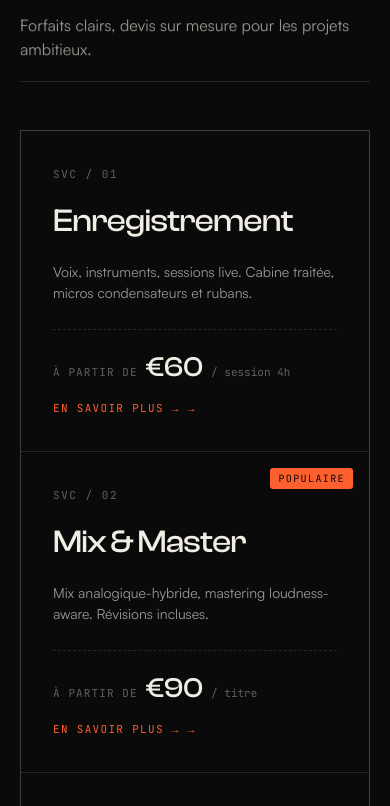
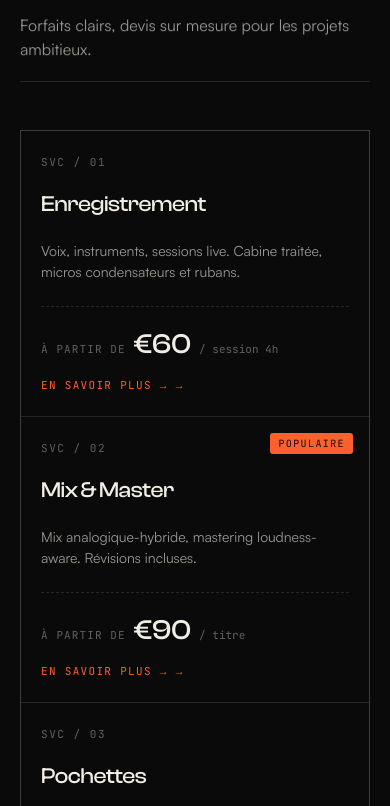
Before and after one commit to iq0boy/altitude-music, an Astro site: page /fr in a window 390 px wide. Shown: the part 1068-1874 px from the top of the page. Built offline with nearby package versions, Linux system fonts and the light colour scheme; Astro itself is replaced by a stand-in of ours.

Commit message:
fix(responsive): services grid overflow on tablet/mobile
Plain '1fr' grid columns let long content (e.g. 'Production sur-mesure'
at 32px) blow out the grid. Switch to minmax(0, 1fr), add a 2-column
tablet breakpoint, scale .service-name with clamp(), and let long words
hyphenate.

```diff
--- a/src/styles/global.css
+++ b/src/styles/global.css
@@ -187,12 +187,20 @@ img, video { display: block; max-width: 100%; }
 @keyframes pulse { 0%,100%{opacity:1} 50%{opacity:0.3} }
 
 /* === SERVICES === */
-.services-grid { display: grid; grid-template-columns: repeat(3, 1fr); gap: 1px; background: var(--line); border: 1px solid var(--line); }
-@media (max-width: 900px) { .services-grid { grid-template-columns: 1fr; } }
+.services-grid {
+  display: grid;
+  grid-template-columns: repeat(3, minmax(0, 1fr));
+  gap: 1px; background: var(--line); border: 1px solid var(--line);
+}
+@media (max-width: 1024px) { .services-grid { grid-template-columns: repeat(2, minmax(0, 1fr)); } }
+@media (max-width: 600px)  { .services-grid { grid-template-columns: 1fr; } }
 .service-card {
   background: var(--bg); padding: 36px 32px; position: relative;
-  display: flex; flex-direction: column; gap: 24px; min-height: 320px; transition: background .2s;
+  display: flex; flex-direction: column; gap: 24px; min-height: 320px;
+  min-width: 0; transition: background .2s;
 }
+@media (max-width: 1024px) { .service-card { padding: 28px 24px; } }
+@media (max-width: 600px)  { .service-card { padding: 24px 20px; min-height: 0; } }
 .service-card:hover { background: var(--bg-2); }
 .service-card.popular::before {
   content: attr(data-popular); position: absolute; top: 16px; right: 16px;
@@ -200,7 +208,11 @@ img, video { display: block; max-width: 100%; }
   background: var(--accent); color: #0a0a0a; padding: 4px 8px; border-radius: 3px;
 }
 .service-num { font-family: var(--mono); font-size: 11px; color: var(--fg-3); letter-spacing: 0.14em; }
-.service-name { font-family: var(--display); font-size: 32px; font-weight: 500; letter-spacing: -0.02em; line-height: 1; }
+.service-name {
+  font-family: var(--display); font-size: clamp(22px, 2.4vw, 32px);
+  font-weight: 500; letter-spacing: -0.02em; line-height: 1.05;
+  text-wrap: balance; overflow-wrap: break-word; hyphens: auto;
+}
 .service-desc { color: var(--fg-2); font-size: 14px; line-height: 1.5; flex: 1; }
 .service-price { display: flex; align-items: baseline; gap: 8px; border-top: 1px dashed var(--line); padding-top: 20px; }
 .service-price .from { font-family: var(--mono); font-size: 11px; color: var(--fg-3); letter-spacing: 0.1em; text-transform: uppercase; }
```
